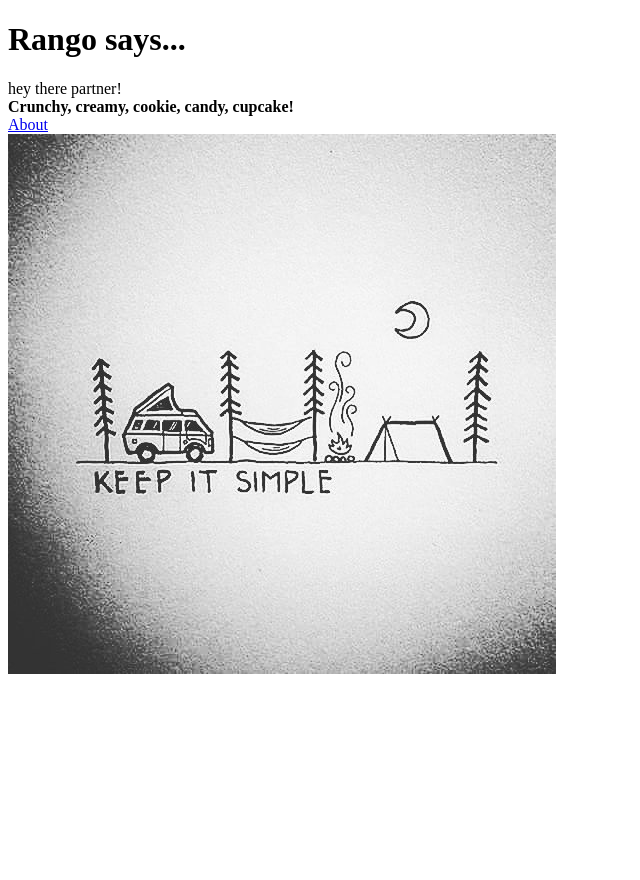
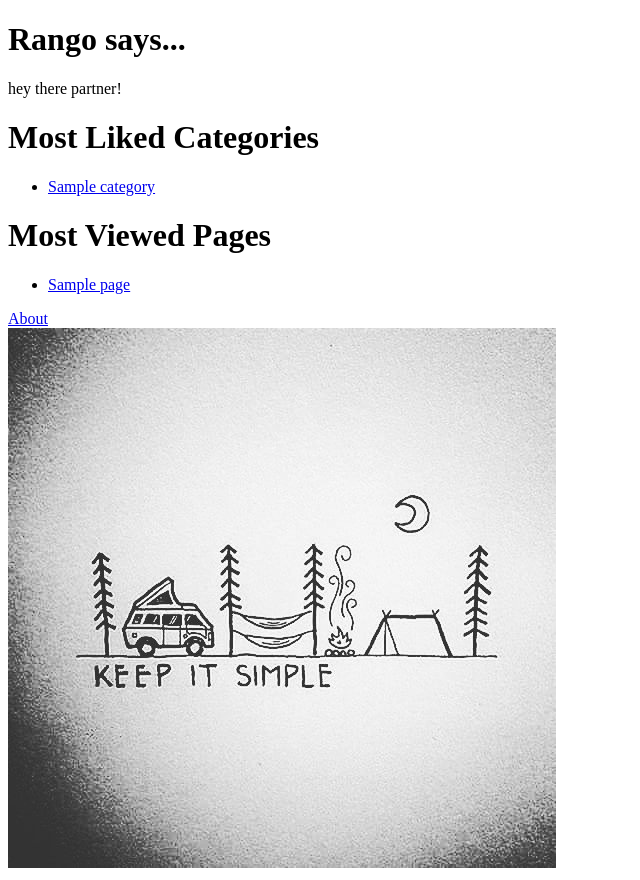
Before and after one commit to hiteshgarg14/RangoApp, a Django app: page / in a window 1280 px wide. Shown: the whole page, without its empty margins (0-640 px from the left). Before the commit the page ends 674 px from the top, so only its background shows below. Run offline with Django 3.2, Linux system fonts and the light colour scheme; tables that the repository leaves empty hold one stand-in row (values such as "Sample post").

Commit message:
Models, Templates and Views

```diff
--- a/Rango/admin.py
+++ b/Rango/admin.py
@@ -4,5 +4,8 @@ from Rango.models import Category, Page
 class PageAdmin(admin.ModelAdmin):
     list_display = ('title', 'category','url')
 
-admin.site.register(Category)
+class CategoryAdmin(admin.ModelAdmin):
+    prepopulated_fields = {'slug':('name',)}
+
+admin.site.register(Category, CategoryAdmin)
 admin.site.register(Page,PageAdmin)
--- a/Rango/models.py
+++ b/Rango/models.py
@@ -1,9 +1,19 @@
 from django.db import models
+from django.template.defaultfilters import slugify
+
+"""
+"how do i create a slug in django" turns into "how-do-i-create-a-slug-in-django"
+"""
 
 class Category(models.Model):
     name = models.CharField(max_length=128, unique=True)
     views = models.IntegerField(default=0)
     likes =  models.IntegerField(default=0)
+    slug = models.SlugField(unique=True)
+
+    def save(self, *args, **kwargs):
+        self.slug = slugify(self.name)
+        super(Category, self).save(*args, **kwargs)
 
     class Meta:
         verbose_name_plural = 'categories'
--- a/Rango/urls.py
+++ b/Rango/urls.py
@@ -5,4 +5,5 @@ from Rango import views
 urlpatterns = [
     url(r'^$', views.index, name='index'),
     url(r'^about/$',views.about, name='about'),
+    url(r'^category/(?P<category_name_slug>[\w\-]+)/$', views.show_category, name='show_category'),
 ]
--- a/Rango/views.py
+++ b/Rango/views.py
@@ -1,9 +1,28 @@
 from django.http import HttpResponse
 from django.shortcuts import render
 
+from Rango.models import Category, Page
+
 def index(request):
-    context_dict = {'boldmessage': "Crunchy, creamy, cookie, candy, cupcake!"}
+    # Order the categories by no. likes in descending order.
+    # Retrieve the top 5 only - or all if less than 5.
+    category_list = Category.objects.order_by('-likes')[:5]
+    page_list = Page.objects.order_by('-views')[:5]
+    context_dict = {'categories': category_list,
+                    'pages':page_list}
     return render(request, 'Rango/index.html', context=context_dict)
 
 def about(request):
     return render(request, 'Rango/about.html')
+
+def show_category(request,category_name_url):
+    context_dict = {}
+    try:
+        category = Category.objects.get(slug=category_name_slug)
+        pages = Page.objects.filter(category=category)
+        context_dict['pages'] = pages
+        context_dict['category'] = category
+    except Category.DoesNotExist:
+        context_dict['category'] = None
+        context_dict['pages'] = None
+    return render(request, 'rango/category.html', context_dict)
--- a/templates/Rango/index.html
+++ b/templates/Rango/index.html
@@ -6,9 +6,36 @@
     </head>
     <body>
         <h1>Rango says...</h1>
+        <p>
+            hey there partner!
+        </p>
         <div>
-            hey there partner! <br />
-            <strong>{{ boldmessage }}</strong><br />
+            <h1>Most Liked Categories</h1>
+            {% if categories %}
+                <ul>
+                    {% for category in categories %}
+                        <li>
+                            <a href="/rango/category/{{ category.slug }}">{{ category.name }}</a>
+                        </li>
+                    {% endfor %}
+                </ul>
+            {% else %}
+                <strong>There are no categories present.</strong>
+            {% endif %}
+        </div>
+        <div>
+            <h1>Most Viewed Pages</h1>
+            {% if pages %}
+                <ul>
+                    {% for page in pages %}
+                        <li>
+                            <a href="#">{{ page.title }}</a>
+                        </li>
+                    {% endfor %}
+                </ul>
+            {% else %}
+                <strong>There are no pages present.</strong>
+            {% endif %}
         </div>
         <div>
             <a href="/rango/about/">About</a><br />
```
Also changed, not shown: populate_rango.py (+16 -8 lines), templates/Rango/category.html (added, +27 -0 lines), Rango/migrations/0003_category_slug.py (added), Rango/migrations/0004_auto_20160927_1718.py (added).
